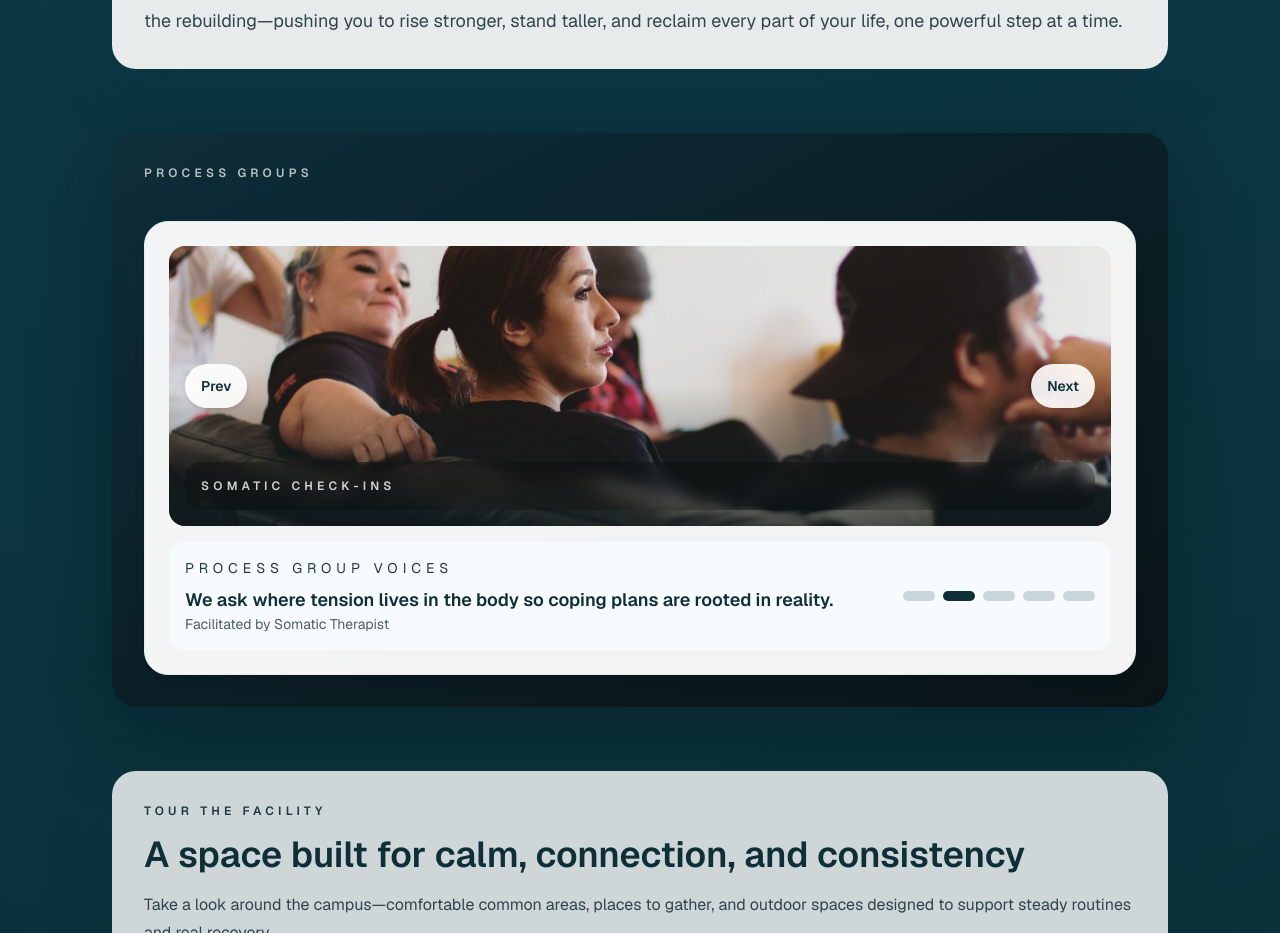
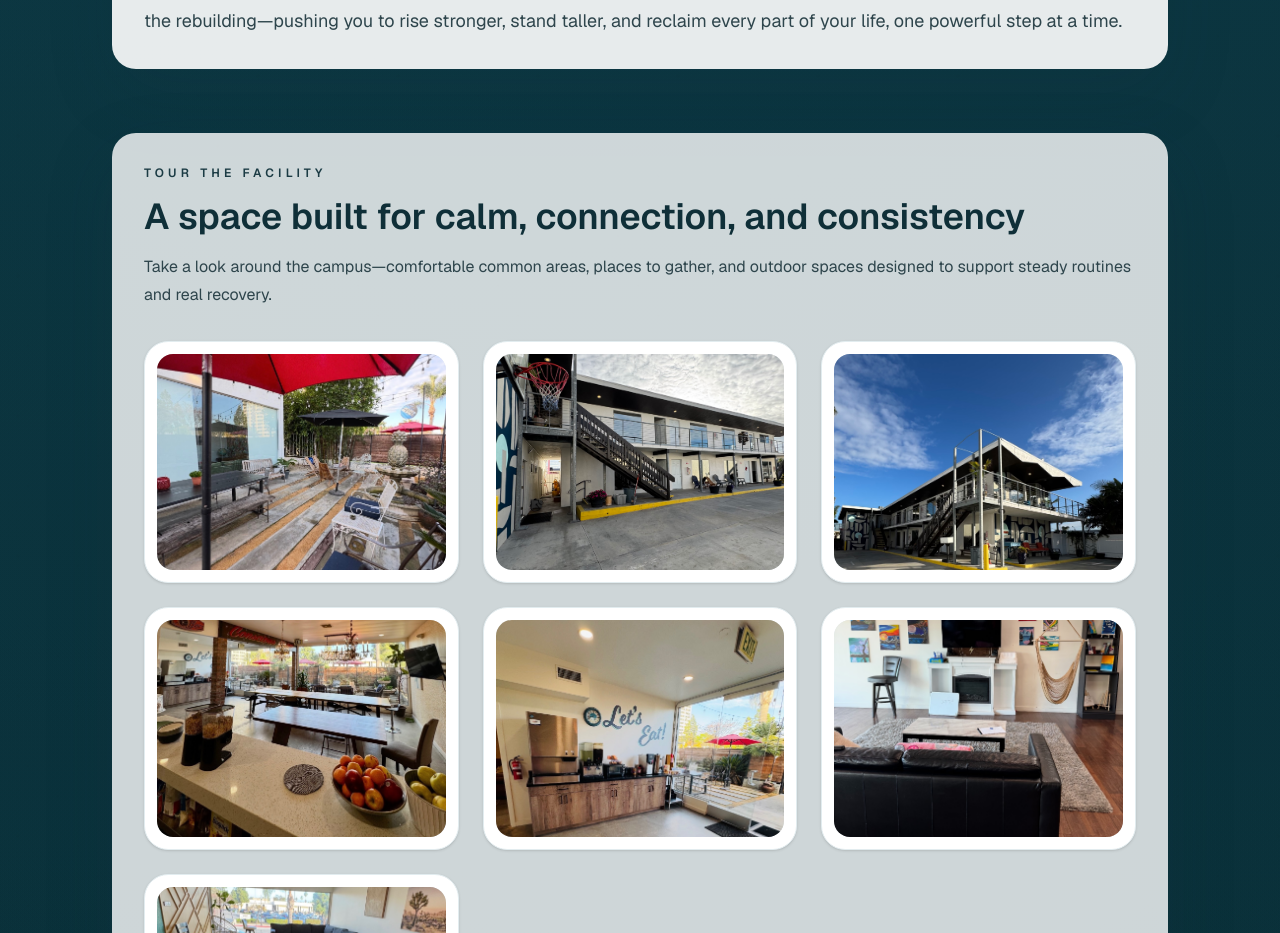
Before and after one commit to KristianPetrov/Footprints-In-The-Sand, a Next.js app: page / in a window 1280 px wide. Shown: the part 3102-4035 px from the top of the page. Built offline with nearby package versions, Linux system fonts and the light colour scheme.

Commit message:
removed process groups for now

```diff
--- a/app/page.tsx
+++ b/app/page.tsx
@@ -39,7 +39,7 @@ export default function Home ()
         <Location />
         <Treatment />
         <Mission />
-        <ProcessGroups />
+        {/* <ProcessGroups /> */}
         <FacilityTour />
         <Gallery />
         <Care />
```
